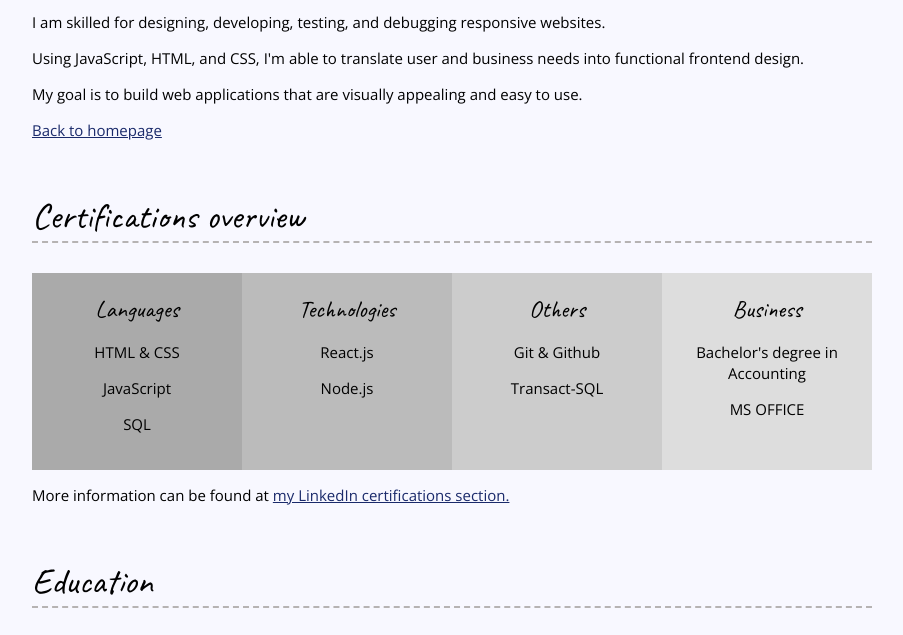
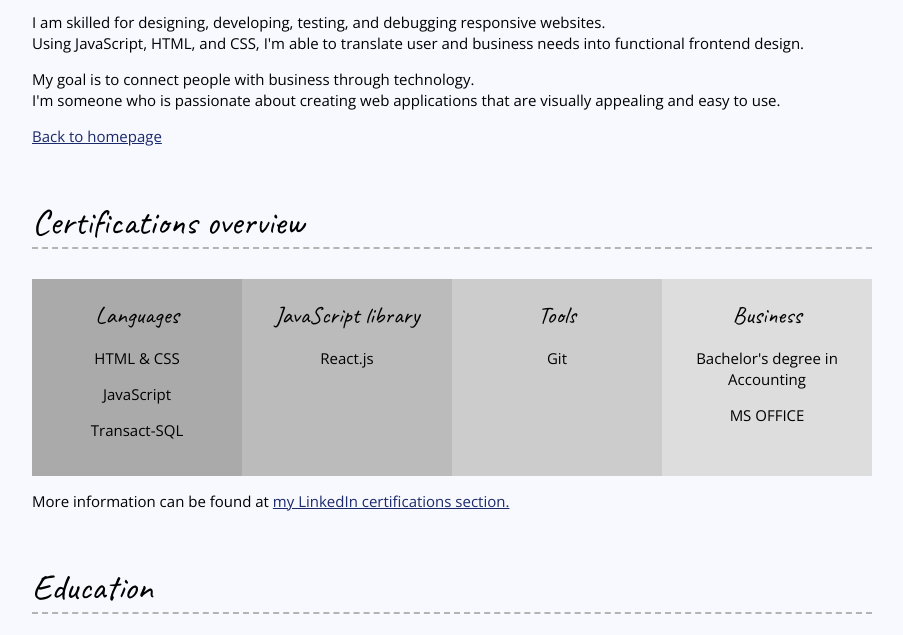
Before and after one commit to jgab40/jgabnd-project, a plain HTML site: page resume.html in a window 1280 px wide. Shown: the part 622-1257 px from the top of the page, without its empty margins (188-1091 px from the left). Drawn offline with nearby package versions, Linux system fonts and the light colour scheme.

Commit message:
Updated resume.html

```diff
--- a/resume.html
+++ b/resume.html
@@ -25,9 +25,11 @@
 
         <h2>Profile</h2>
 
-        <p>I am skilled for designing, developing, testing, and debugging responsive websites.</p>
-        <p>Using JavaScript, HTML, and CSS, I'm able to translate user and business needs into functional frontend design.</p>
-        <P>My goal is to build web applications that are visually appealing and easy to use.</P>
+        <P>I am skilled for designing, developing, testing, and debugging responsive websites.<br>
+        Using JavaScript, HTML, and CSS, I'm able to translate user and business needs into functional frontend design.</p>
+
+        <P>My goal is to connect people with business through technology.<br>
+        I'm someone who is passionate about creating web applications that are visually appealing and easy to use.</P>
 
         <a href="index.html">Back to homepage</a>
       </section>
@@ -81,17 +83,15 @@
               <h3>Languages</h3>
               <p>HTML & CSS</p>
               <p>JavaScript</p>
-              <p>SQL</p>
+              <p>Transact-SQL</p>
             </div>
             <div class="column" style="background-color: #bbb;">
-              <h3>Technologies</h3>
+              <h3>JavaScript library</h3>
               <p>React.js</p>
-              <p>Node.js</p>
             </div>
             <div class="column" style="background-color: #ccc;">
-                <h3>Others</h3>
-                <p>Git & Github</p>
-                <p>Transact-SQL</p>
+                <h3>Tools</h3>
+                <p>Git</p>
             </div>
             <div class="column" style="background-color: #ddd;">
                 <h3>Business</h3>
```
